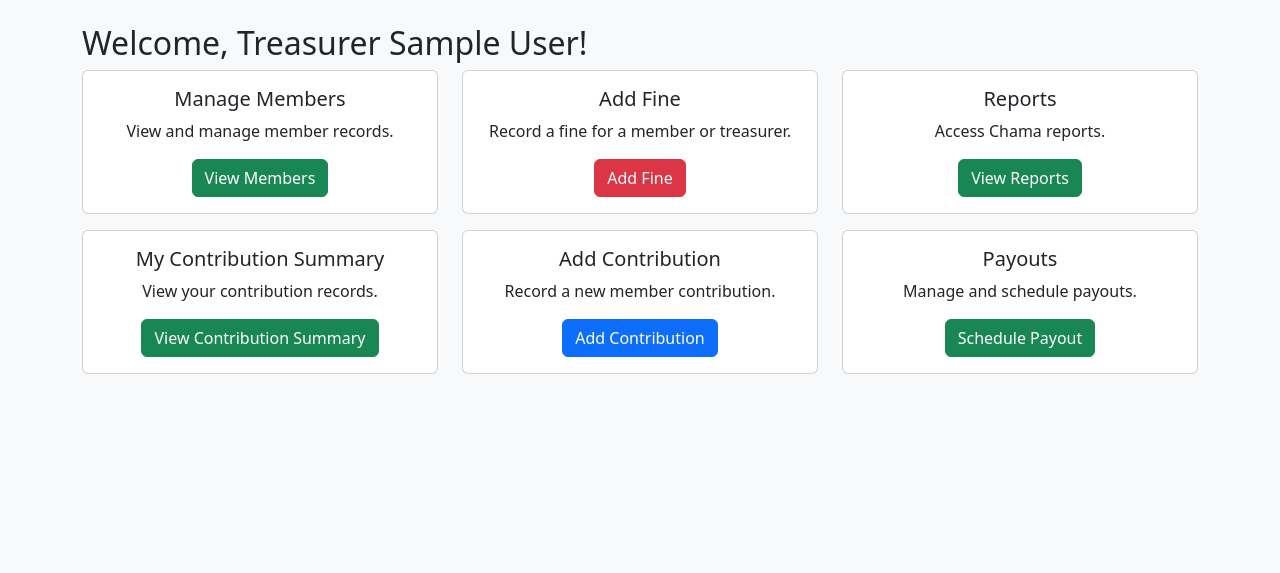
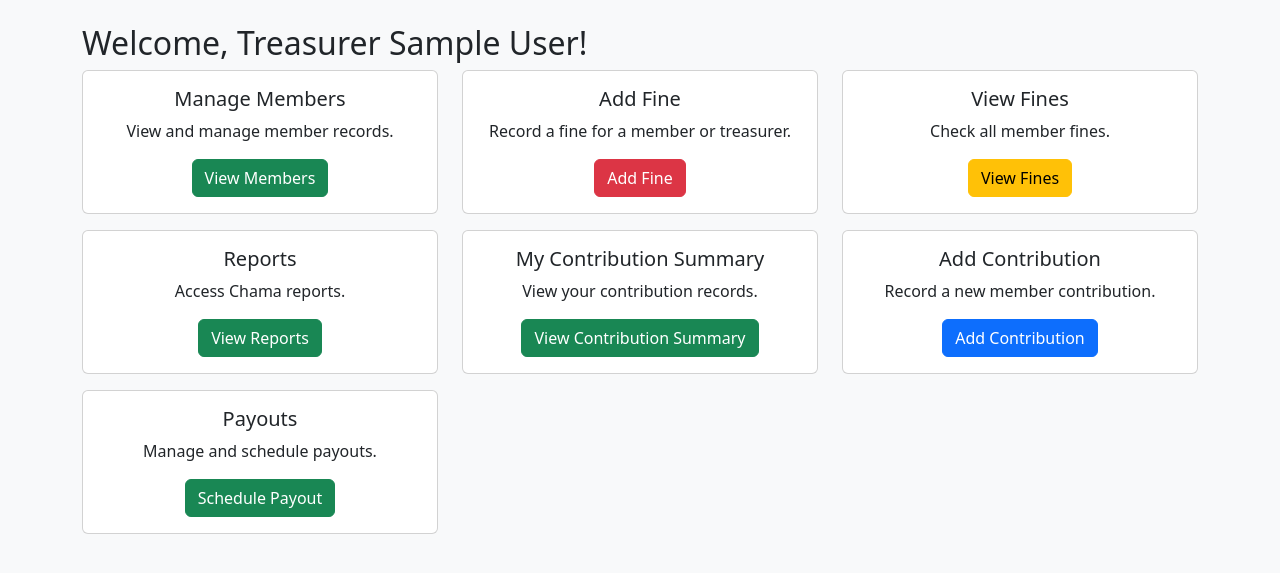
Before and after one commit to mukamisrealm/ChapChapPay, a PHP site: page /treasurerdashboard.php in a window 1280 px wide. Shown: the part 56-629 px from the top of the page. Run offline with PHP 8.4, Linux system fonts and the light colour scheme; the visitor is signed in with stand-in values (Sample User, id 1).

Commit message:
linked view fine

```diff
--- a/treasurerdashboard.php
+++ b/treasurerdashboard.php
@@ -46,16 +46,30 @@ $name = $_SESSION['name'];
       </div>
     </div>
 
+
+
     <!-- Add Fine -->
 <div class="col-md-4 mb-3">
   <div class="card text-center">
     <div class="card-body">
       <h5 class="card-title">Add Fine</h5>
       <p class="card-text">Record a fine for a member or treasurer.</p>
-      <a href="add_fine.php" class="btn btn-danger">Add Fine</a>
+      <a href="../add_fine.php" class="btn btn-danger">Add Fine</a>
     </div>
   </div>
 </div>
+
+    <!-- View Fines -->
+<div class="col-md-4 mb-3">
+  <div class="card text-center">
+    <div class="card-body">
+      <h5 class="card-title">View Fines</h5>
+      <p class="card-text">Check all member fines.</p>
+      <a href="../view_fine.php" class="btn btn-warning">View Fines</a>
+    </div>
+  </div>
+</div>
+
 
 
     <!-- View Reports -->
```
